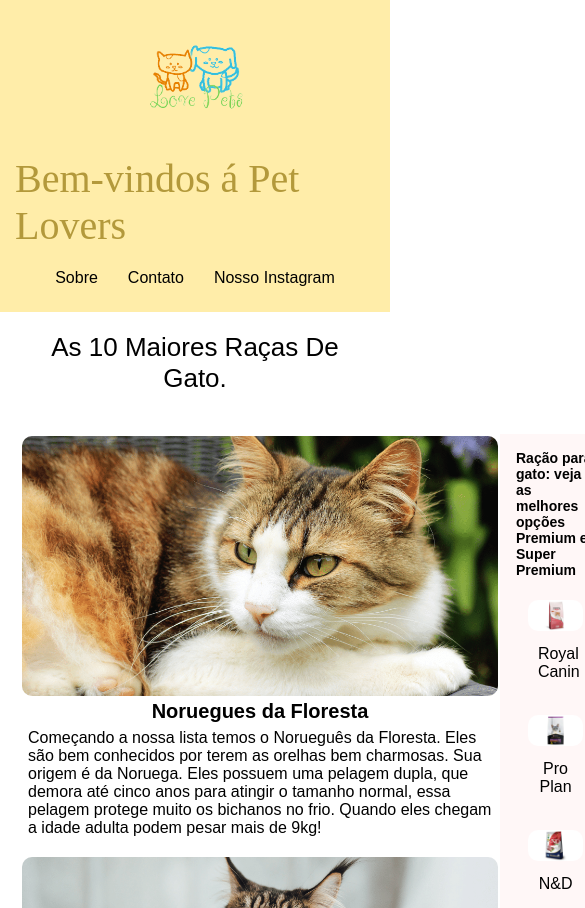
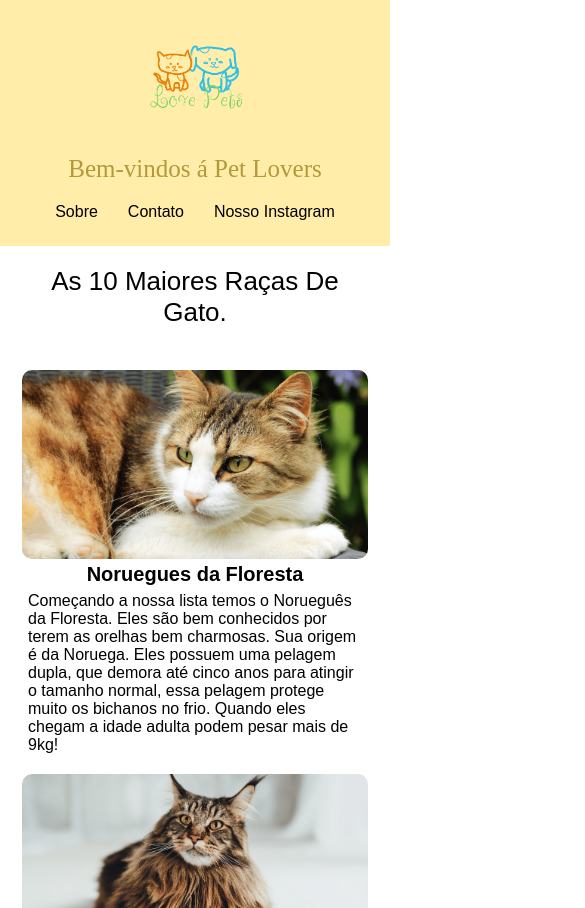
Before and after one commit to emersonzac/emersonteste, a plain HTML site: page index.html in a window 390 px wide. Shown: the top 908 px of the page, 585 px wide, since content can reach past the window. Drawn offline with Linux system fonts and the light colour scheme; files whose address does not match are found by name.

Commit message:
Add files via upload

```diff
--- a/style.css
+++ b/style.css
@@ -139,3 +139,43 @@
   color: white;
   text-decoration: none;
 }
+
+@media (max-width: 1499px) {
+  .gridcontainer {
+    grid-template-areas:
+      "maincontent"
+      "sidebarcontent";
+    display: flex;
+    align-items: center;
+    flex-direction: column;
+    gap: 10px;
+  }
+}
+@media (max-width: 448px) {
+  /* .gridcontainer {
+    grid-template-areas:
+      "maincontent"
+      "sidebarcontent";
+    display: flex;
+    align-items: center;
+    justify-content: center;
+    flex-direction: column;
+    gap: 10px;
+  } */
+
+  .titletxtheader {
+    font-size: 25px;
+  }
+  .footer {
+    font-size: 10px;
+  }
+  .titleanchor {
+    font-size: 10px;
+  }
+  .header {
+    justify-content: center;
+  }
+  .categorycard {
+    width: auto;
+  }
+}
```
